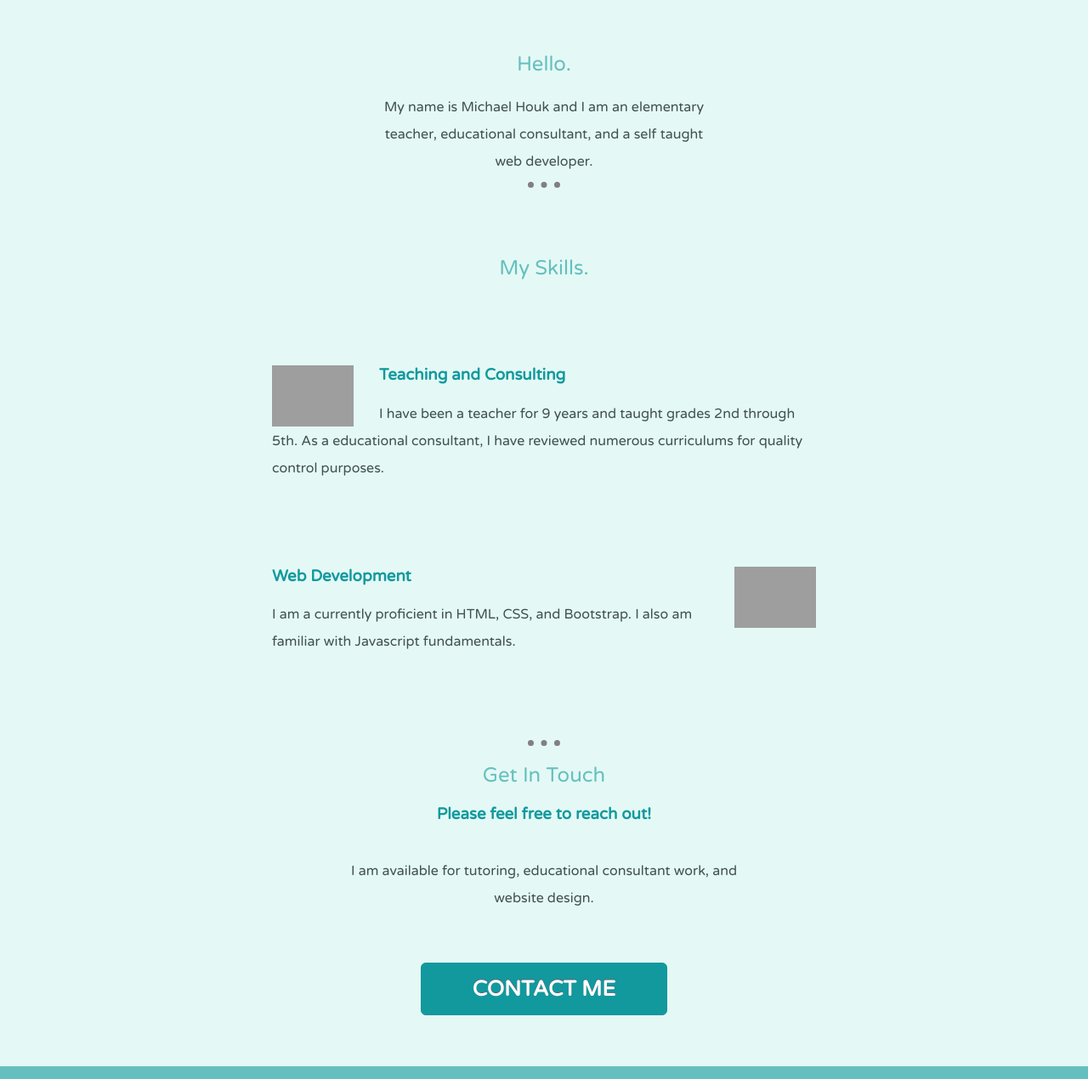
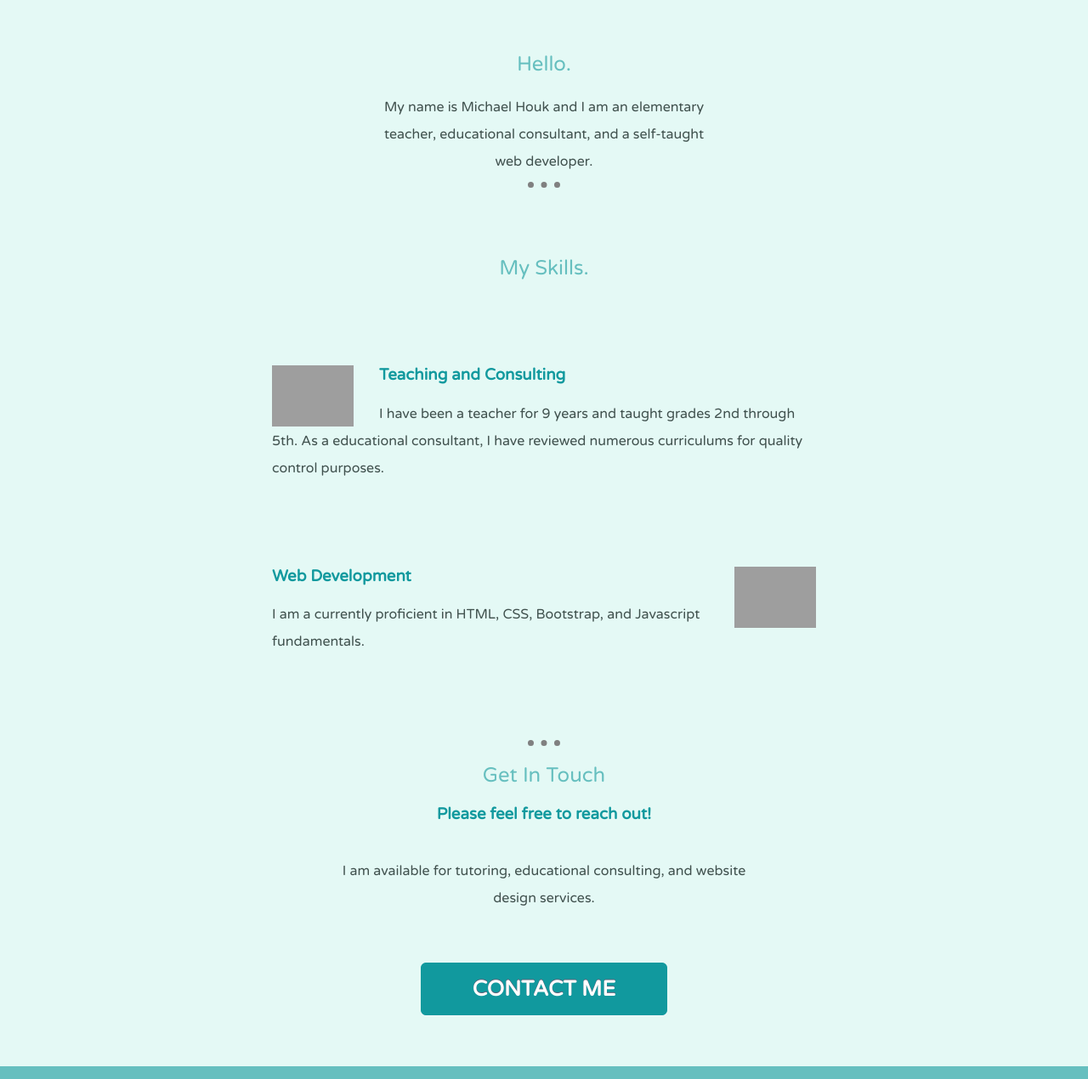
Before and after one commit to mhouk2982/Personal-Site-In-Progress-, a plain HTML site: page index.html in a window 1280 px wide. Shown: the part 855-2125 px from the top of the page at 85% size. Drawn offline with Linux system fonts and the light colour scheme; grey boxes are pictures that could not be loaded.

Commit message:
Update index.html

```diff
--- a/index.html
+++ b/index.html
@@ -25,7 +25,7 @@
     <div class="profile">
       <img class="profilepic" src="images/profile circle crop guitars.png" alt="profile-img">
       <h2>Hello.</h2>
-      <p class="bio">My name is Michael Houk and I am an elementary teacher, educational consultant, and a self taught web developer.</p>
+      <p class="bio">My name is Michael Houk and I am an elementary teacher, educational consultant, and a self-taught web developer.</p>
     </div>
     <hr>
     <div class="skills">
@@ -38,7 +38,7 @@
       <div class="skill-row">
         <img class="coding" src="https://www.flaticon.com/svg/static/icons/svg/3176/3176388.svg" alt="coding-img">
         <h3>Web Development</h3>
-        <p>I am a currently proficient in HTML, CSS, and Bootstrap. I also am familiar with Javascript fundamentals.</p>
+        <p>I am a currently proficient in HTML, CSS, Bootstrap, and Javascript fundamentals.</p>
 
       </div>
     </div>
@@ -46,7 +46,7 @@
     <div class="contact-me">
       <h2>Get In Touch</h2>
       <h3>Please feel free to reach out!</h3>
-      <p class="services">I am available for tutoring, educational consultant work, and website design.</p>
+      <p class="services">I am available for tutoring, educational consulting, and website design services.</p>
       <a href="mailto:michaelshouk@email.com" class="myButton">CONTACT ME</a>
 
     </div>
```
